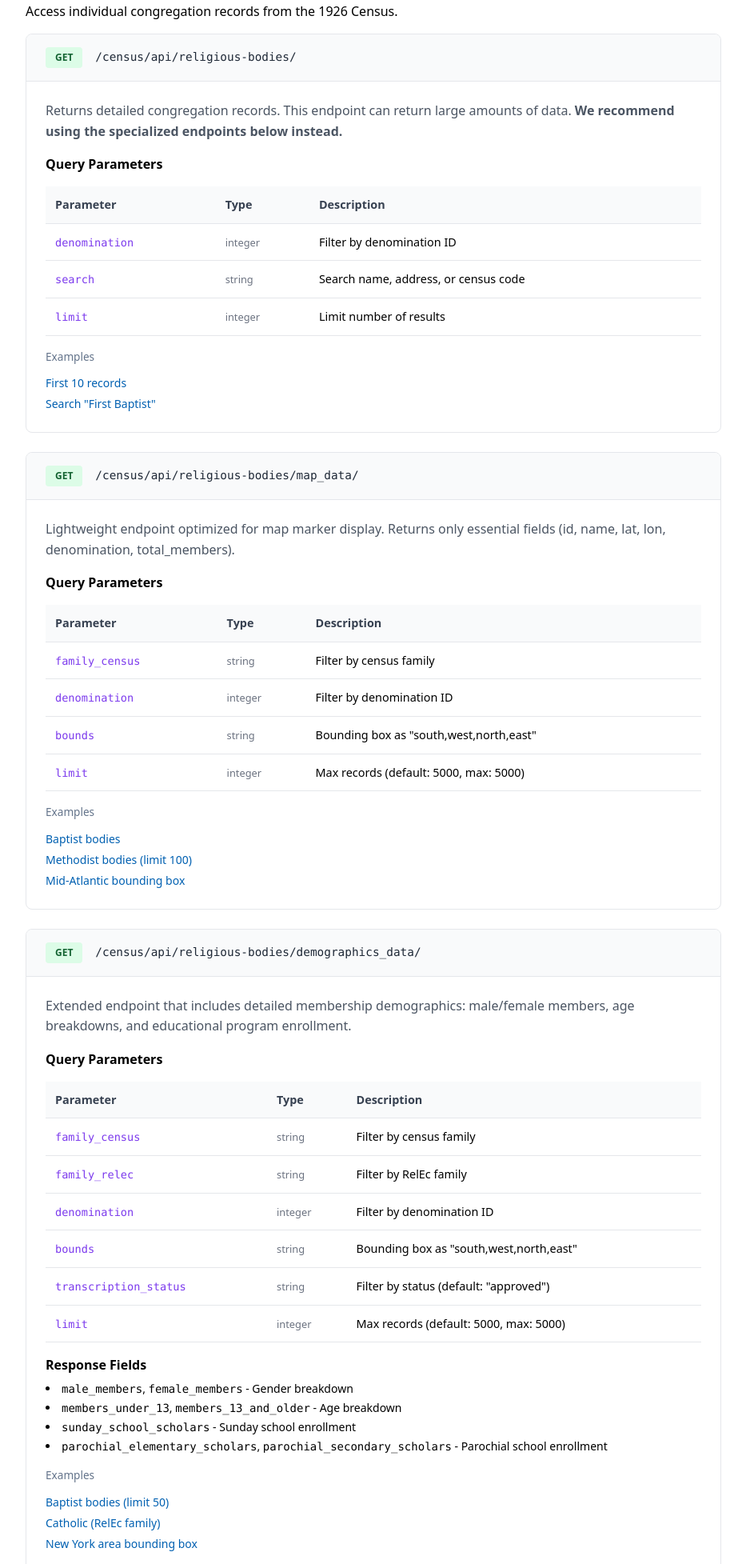
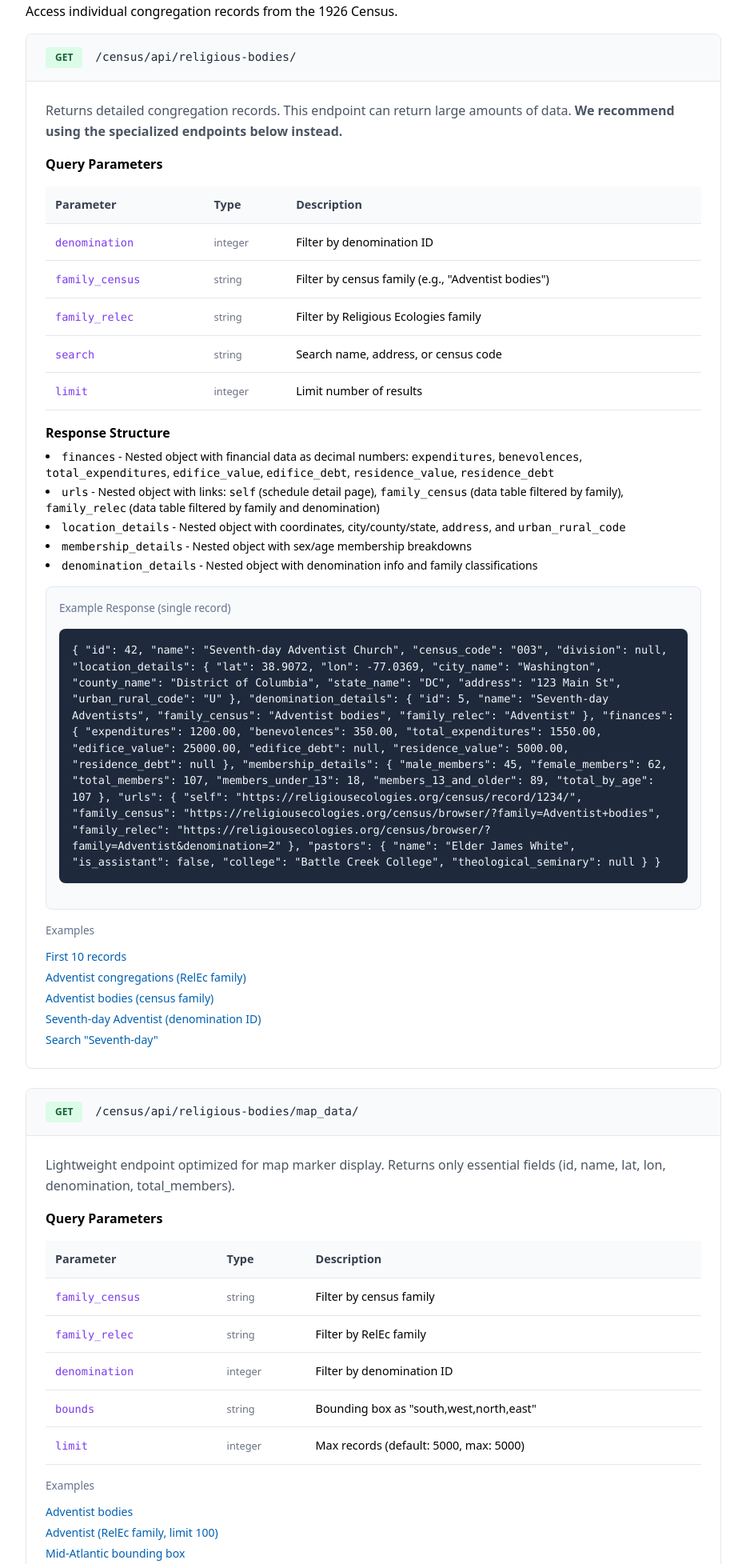
Before and after one commit to chnm/relec-django, a Django app: page /census/api/docs/ in a window 1280 px wide. Shown: the part 2099-4054 px from the top of the page at 80% size, without its empty margins (314-1247 px from the left). Run offline with Django 5.2, Linux system fonts and the light colour scheme; data that the repository does not hold is empty; parts of the project's set-up code (start-up, migrations or seed data) failed here and were passed over; some libraries are stand-ins or nearby versions; some web fonts are replaced.

Commit message:
refactor(api): restructure religious bodies response with nested objects and new filters
- Nest financial fields under "finances" object with decimal-to-float conversion
- Nest address and urban_rural_code under "location_details"
- Add "urls" object with links to schedule detail and filtered data tables
- Rename membership_details "total" to "total_members"
- Remove standalone total_members from top level
- Add family_relec filter to ReligiousBodyFilter
- Default sort by schedule_id with ordering support
- Add family_census filter to census browser view
- Update API root and HTML docs with new structure and Adventist examples

Co-Authored-By: Claude Opus 4.6 <noreply@anthropic.com>

```diff
--- a/census/views.py
+++ b/census/views.py
@@ -72,6 +72,7 @@ def census_browser_view(request, state_code=None, county_name=None):
     search = request.GET.get("search", "")
     denomination_filter = request.GET.get("denomination", "")
     family_filter = request.GET.get("family", "")
+    family_census_filter = request.GET.get("family_census", "")
     # Support both path parameters and legacy query parameters
     state_filter = state_code or request.GET.get("location", "")
     county_filter = (
@@ -120,6 +121,12 @@ def census_browser_view(request, state_code=None, county_name=None):
         queryset = queryset.filter(
             Q(schedule_denomination__family_relec=family_filter)
             | Q(church_details__denomination__family_relec=family_filter)
+        )
+
+    if family_census_filter:
+        queryset = queryset.filter(
+            Q(schedule_denomination__family_census=family_census_filter)
+            | Q(church_details__denomination__family_census=family_census_filter)
         )
 
     if state_filter:
--- a/templates/census/api_documentation.html
+++ b/templates/census/api_documentation.html
@@ -498,6 +498,16 @@
                                 <td>Filter by denomination ID</td>
                             </tr>
                             <tr>
+                                <td><span class="param-name">family_census</span></td>
+                                <td><span class="param-type">string</span></td>
+                                <td>Filter by census family (e.g., "Adventist bodies")</td>
+                            </tr>
+                            <tr>
+                                <td><span class="param-name">family_relec</span></td>
+                                <td><span class="param-type">string</span></td>
+                                <td>Filter by Religious Ecologies family</td>
+                            </tr>
+                            <tr>
                                 <td><span class="param-name">search</span></td>
                                 <td><span class="param-type">string</span></td>
                                 <td>Search name, address, or census code</td>
@@ -510,10 +520,64 @@
                         </tbody>
                     </table>
 
+                    <h4 class="font-semibold mt-4 mb-2">Response Structure</h4>
+                    <ul class="list-disc list-inside text-content-secondary text-sm space-y-1 mt-2">
+                        <li><code>finances</code> - Nested object with financial data as decimal numbers: <code>expenditures</code>, <code>benevolences</code>, <code>total_expenditures</code>, <code>edifice_value</code>, <code>edifice_debt</code>, <code>residence_value</code>, <code>residence_debt</code></li>
+                        <li><code>urls</code> - Nested object with links: <code>self</code> (schedule detail page), <code>family_census</code> (data table filtered by family), <code>family_relec</code> (data table filtered by family and denomination)</li>
+                        <li><code>location_details</code> - Nested object with coordinates, city/county/state, <code>address</code>, and <code>urban_rural_code</code></li>
+                        <li><code>membership_details</code> - Nested object with sex/age membership breakdowns</li>
+                        <li><code>denomination_details</code> - Nested object with denomination info and family classifications</li>
+                    </ul>
+
+                    <div class="response-example">
+                        <h5>Example Response (single record)</h5>
+                        <div class="code-block">
+                            <code>{
+  "id": 42,
+  "name": "Seventh-day Adventist Church",
+  "census_code": "003",
+  "division": null,
+  "location_details": {
+    "lat": 38.9072, "lon": -77.0369,
+    "city_name": "Washington", "county_name": "District of Columbia",
+    "state_name": "DC",
+    "address": "123 Main St",
+    "urban_rural_code": "U"
+  },
+  "denomination_details": {
+    "id": 5, "name": "Seventh-day Adventists",
+    "family_census": "Adventist bodies", "family_relec": "Adventist"
+  },
+  "finances": {
+    "expenditures": 1200.00, "benevolences": 350.00,
+    "total_expenditures": 1550.00, "edifice_value": 25000.00,
+    "edifice_debt": null, "residence_value": 5000.00,
+    "residence_debt": null
+  },
+  "membership_details": {
+    "male_members": 45, "female_members": 62, "total_members": 107,
+    "members_under_13": 18, "members_13_and_older": 89, "total_by_age": 107
+  },
+  "urls": {
+    "self": "https://religiousecologies.org/census/record/1234/",
+    "family_census": "https://religiousecologies.org/census/browser/?family=Adventist+bodies",
+    "family_relec": "https://religiousecologies.org/census/browser/?family=Adventist&denomination=2"
+  },
+  "pastors": {
+    "name": "Elder James White", "is_assistant": false,
+    "college": "Battle Creek College", "theological_seminary": null
+  }
+}</code>
+                        </div>
+                    </div>
+
                     <div class="example-links">
                         <h5>Examples</h5>
                         <a href="{{ api_base_url }}religious-bodies/?limit=10" target="_blank" class="example-link">First 10 records</a><br>
-                        <a href="{{ api_base_url }}religious-bodies/?search=First+Baptist&limit=10" target="_blank" class="example-link">Search "First Baptist"</a>
+                        <a href="{{ api_base_url }}religious-bodies/?family_relec=Adventist&limit=10" target="_blank" class="example-link">Adventist congregations (RelEc family)</a><br>
+                        <a href="{{ api_base_url }}religious-bodies/?family_census=Adventist+bodies&limit=10" target="_blank" class="example-link">Adventist bodies (census family)</a><br>
+                        <a href="{{ api_base_url }}religious-bodies/?denomination=2&limit=10" target="_blank" class="example-link">Seventh-day Adventist (denomination ID)</a><br>
+                        <a href="{{ api_base_url }}religious-bodies/?search=Seventh-day&limit=10" target="_blank" class="example-link">Search "Seventh-day"</a>
                     </div>
                 </div>
             </div>
@@ -546,6 +610,11 @@
                                 <td>Filter by census family</td>
                             </tr>
                             <tr>
+                                <td><span class="param-name">family_relec</span></td>
+                                <td><span class="param-type">string</span></td>
+                                <td>Filter by RelEc family</td>
+                            </tr>
+                            <tr>
                                 <td><span class="param-name">denomination</span></td>
                                 <td><span class="param-type">integer</span></td>
                                 <td>Filter by denomination ID</td>
@@ -565,8 +634,8 @@
 
                     <div class="example-links">
                         <h5>Examples</h5>
-                        <a href="{{ api_base_url }}religious-bodies/map_data/?family_census=Baptist+bodies" target="_blank" class="example-link">Baptist bodies</a><br>
-                        <a href="{{ api_base_url }}religious-bodies/map_data/?family_census=Methodist+bodies&limit=100" target="_blank" class="example-link">Methodist bodies (limit 100)</a><br>
+                        <a href="{{ api_base_url }}religious-bodies/map_data/?family_census=Adventist+bodies" target="_blank" class="example-link">Adventist bodies</a><br>
+                        <a href="{{ api_base_url }}religious-bodies/map_data/?family_relec=Adventist&limit=100" target="_blank" class="example-link">Adventist (RelEc family, limit 100)</a><br>
                         <a href="{{ api_base_url }}religious-bodies/map_data/?bounds=38,-78,40,-75&limit=500" target="_blank" class="example-link">Mid-Atlantic bounding box</a>
                     </div>
                 </div>
@@ -637,8 +706,8 @@
 
                     <div class="example-links">
                         <h5>Examples</h5>
-                        <a href="{{ api_base_url }}religious-bodies/demographics_data/?family_census=Baptist+bodies&limit=50" target="_blank" class="example-link">Baptist bodies (limit 50)</a><br>
-                        <a href="{{ api_base_url }}religious-bodies/demographics_data/?family_relec=Catholic&limit=50" target="_blank" class="example-link">Catholic (RelEc family)</a><br>
+                        <a href="{{ api_base_url }}religious-bodies/demographics_data/?family_census=Adventist+bodies&limit=50" target="_blank" class="example-link">Adventist bodies (limit 50)</a><br>
+                        <a href="{{ api_base_url }}religious-bodies/demographics_data/?family_relec=Adventist&limit=50" target="_blank" class="example-link">Adventist (RelEc family)</a><br>
                         <a href="{{ api_base_url }}religious-bodies/demographics_data/?bounds=40,-75,42,-73&limit=100" target="_blank" class="example-link">New York area bounding box</a>
                     </div>
                 </div>
@@ -743,8 +812,8 @@
 
                     <div class="example-links">
                         <h5>Examples</h5>
-                        <a href="{{ api_base_url }}religious-bodies/geojson/?family_census=Methodist+bodies&limit=100" target="_blank" class="example-link">Methodist bodies (limit 100)</a><br>
-                        <a href="{{ api_base_url }}religious-bodies/geojson/?family_census=Baptist+bodies&bounds=36.5,-83.6,39.5,-75.2" target="_blank" class="example-link">Baptists in Virginia</a><br>
+                        <a href="{{ api_base_url }}religious-bodies/geojson/?family_relec=Adventist&limit=100" target="_blank" class="example-link">Adventist (RelEc family, limit 100)</a><br>
+                        <a href="{{ api_base_url }}religious-bodies/geojson/?family_census=Adventist+bodies&bounds=36.5,-83.6,39.5,-75.2" target="_blank" class="example-link">Adventists in Virginia</a><br>
                         <a href="{{ api_base_url }}religious-bodies/geojson/?exclude_families=Baptist+bodies,Methodist+bodies&limit=200" target="_blank" class="example-link">Exclude Baptist and Methodist</a>
                     </div>
                 </div>
@@ -775,7 +844,7 @@
                     <div class="example-links">
                         <h5>Examples</h5>
                         <a href="{{ api_base_url }}religious-bodies/places_geojson/?limit=50" target="_blank" class="example-link">First 50 places</a><br>
-                        <a href="{{ api_base_url }}religious-bodies/places_geojson/?family_census=Baptist+bodies&limit=100" target="_blank" class="example-link">Baptist places</a><br>
+                        <a href="{{ api_base_url }}religious-bodies/places_geojson/?family_relec=Adventist&limit=100" target="_blank" class="example-link">Adventist places (RelEc family)</a><br>
                         <a href="{{ api_base_url }}religious-bodies/places_geojson/?bounds=38,-90,42,-80&limit=200" target="_blank" class="example-link">Midwest bounding box</a>
                     </div>
                 </div>
@@ -854,9 +923,9 @@
                     <div class="example-links">
                         <h5>Examples</h5>
                         <a href="{{ api_base_url }}religious-bodies/city_membership/?limit=10" target="_blank" class="example-link">First 10 records</a><br>
-                        <a href="{{ api_base_url }}religious-bodies/city_membership/?denominationFamily=Baptist&limit=50" target="_blank" class="example-link">Baptist family</a><br>
-                        <a href="{{ api_base_url }}religious-bodies/city_membership/?denomination=Southern+Baptist+Convention&limit=50" target="_blank" class="example-link">Southern Baptist Convention</a><br>
-                        <a href="{{ api_base_url }}religious-bodies/city_membership/?family_census=Methodist+bodies&bounds=36,-84,40,-75&limit=100" target="_blank" class="example-link">Methodists in the Southeast</a>
+                        <a href="{{ api_base_url }}religious-bodies/city_membership/?denominationFamily=Adventist&limit=50" target="_blank" class="example-link">Adventist family</a><br>
+                        <a href="{{ api_base_url }}religious-bodies/city_membership/?denomination=Seventh-day+Adventists&limit=50" target="_blank" class="example-link">Seventh-day Adventists</a><br>
+                        <a href="{{ api_base_url }}religious-bodies/city_membership/?family_census=Adventist+bodies&bounds=36,-84,40,-75&limit=100" target="_blank" class="example-link">Adventists in the Southeast</a>
                     </div>
                 </div>
             </div>
```
Also changed, not shown: census/api_root.py (+22 -8 lines), census/api_views.py (+12 -6 lines), census/filters.py (+9 -1 lines), census/serializers.py (+54 -29 lines).
